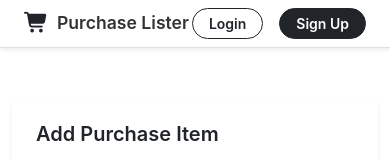
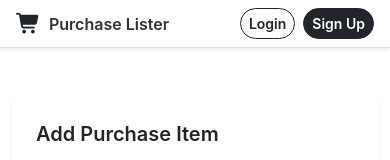
Before and after one commit to UsaidDev/Purchase-Lister, a React (Create React App) app: page / in a window 390 px wide. Shown: the top 160 px of the page. Built offline with nearby package versions, Linux system fonts and the light colour scheme; no server answers.

Commit message:
Navbar responsive issue solved

```diff
--- a/src/Components/Navbar/Navbar.jsx
+++ b/src/Components/Navbar/Navbar.jsx
@@ -8,7 +8,7 @@ function Navbar() {
   const [user, setUser] = useState(null);
   const auth = getAuth();
 
-  // Check user login status
+  // Listen for auth state changes
   useEffect(() => {
     const unsubscribe = onAuthStateChanged(auth, (currentUser) => {
       setUser(currentUser);
@@ -18,33 +18,31 @@ function Navbar() {
   }, [auth]);
 
   return (
-    <nav className="navbar_container d-flex justify-content-between align-items-center px-4 py-2 shadow-sm">
-      {/* Left Side: Logo + Name */}
+    <nav className="navbar_container d-flex justify-content-between align-items-center px-3 px-md-4 py-2 shadow-sm">
+      {/* Left Side: Logo + Site Name */}
       <div className="nav-left d-flex align-items-center gap-2">
         <i className="fa-solid fa-cart-shopping fs-5"></i>
-        <span className="site-name fw-semibold">Purchase Lister</span>
+        <span className="site-name fw-semibold fs-6 fs-md-5">Purchase Lister</span>
       </div>
 
-      {/* Right Side: Auth / User Info */}
-      <div className="nav-right d-flex align-items-center gap-3">
+      {/* Right Side: Auth Section */}
+      <div className="nav-right d-flex align-items-center gap-2 gap-md-3">
         {user ? (
-          // ✅ Show username when logged in
           <div className="d-flex align-items-center gap-2">
             <FaUserCircle className="fs-4" />
-            <span className="fw-semibold">{user.displayName || "User"}</span>
+            <span className="fw-semibold small">{user.displayName || "User"}</span>
           </div>
         ) : (
-          // 🚪 Show login/signup buttons when not logged in
           <>
             <Link
               to="/login"
-              className="btn btn-outline-dark btn-sm rounded-pill px-3 fw-semibold"
+              className="btn btn-outline-dark btn-sm rounded-pill px-2 px-md-3 py-1 fw-semibold"
             >
               Login
             </Link>
             <Link
               to="/signup"
-              className="btn btn-dark btn-sm rounded-pill px-3 fw-semibold"
+              className="btn btn-dark btn-sm rounded-pill px-2 px-md-3 py-1 fw-semibold"
             >
               Sign Up
             </Link>
```
